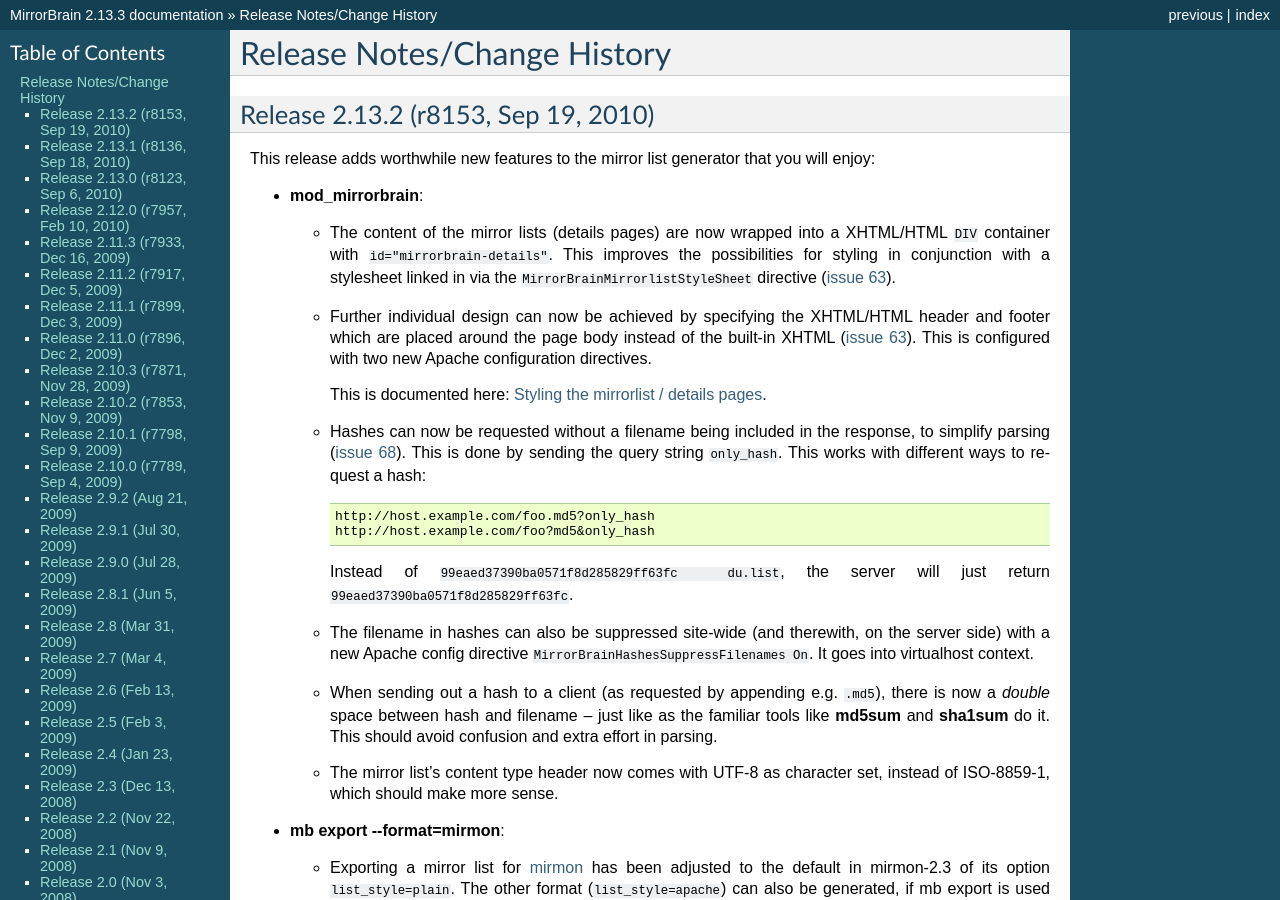
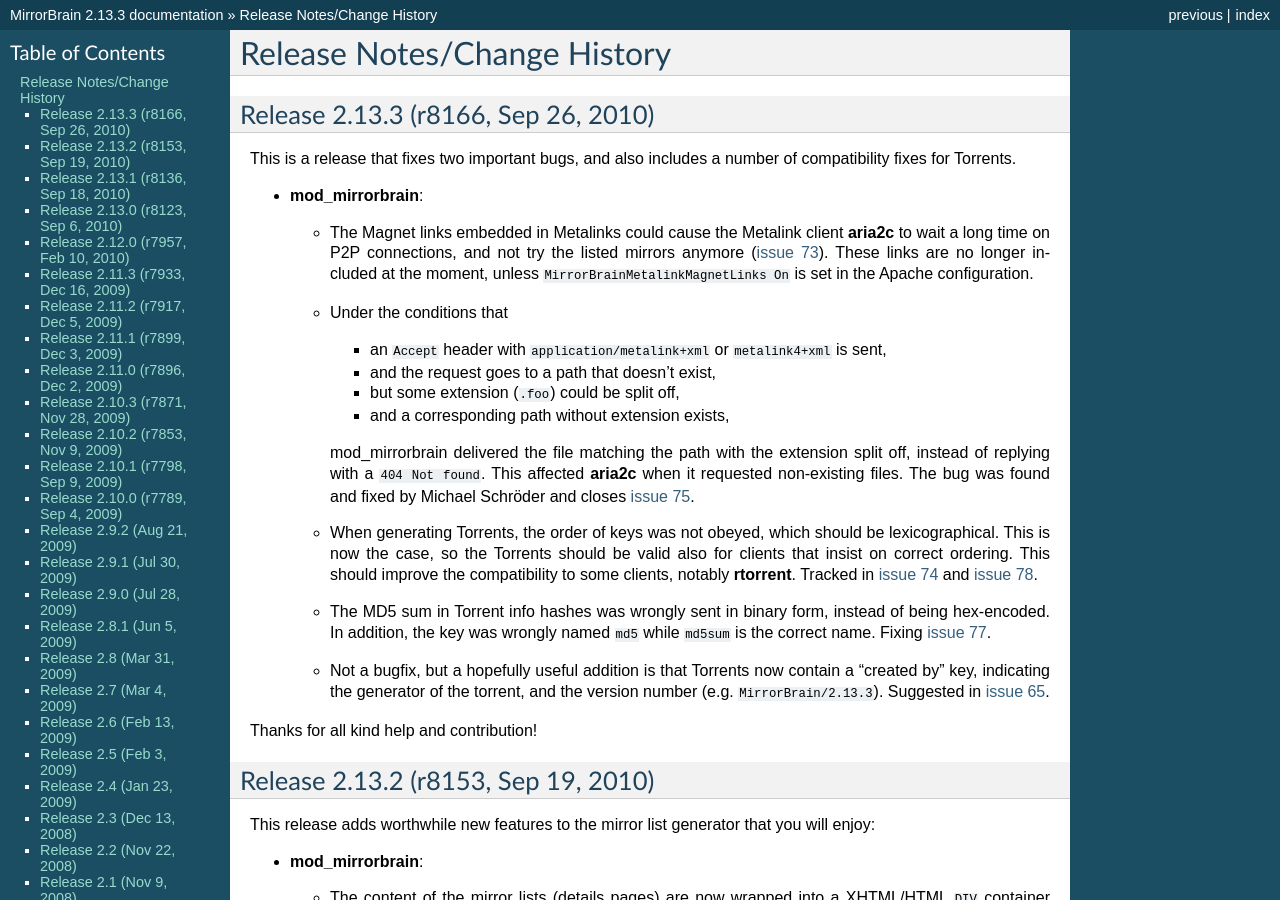
Before and after one commit to hayalci/mirrorbrain, a Sphinx documentation site: the page built from docs/changes.rst, in a window 1280 px wide and 900 px high. Built offline with Sphinx 7.4.7, drawn with Linux system fonts in a browser that asks for light colours.

Commit message:
release notes for 2.13.3
git-svn-id: http://svn.mirrorbrain.org/svn/mirrorbrain/trunk@8165 2d291e14-ff0c-0410-a3fa-d5caa9871f55

```diff
--- a/docs/changes.rst
+++ b/docs/changes.rst
@@ -2,6 +2,54 @@
 
 Release Notes/Change History
 ============================
+
+
+Release 2.13.3 (r8166, Sep 26, 2010)
+------------------------------------
+
+This is a release that fixes two important bugs, and also includes a number of
+compatibility fixes for Torrents.
+
+* :program:`mod_mirrorbrain`:
+
+  - The Magnet links embedded in Metalinks could cause the Metalink client
+    :program:`aria2c` to wait a long time on P2P connections, and not try the
+    listed mirrors anymore (`issue 73`_). These links are no longer included at
+    the moment, unless ``MirrorBrainMetalinkMagnetLinks On`` is set in the
+    Apache configuration.
+  - Under the conditions that
+
+    + an ``Accept`` header with ``application/metalink+xml`` or ``metalink4+xml`` is sent,
+    + and the request goes to a path that doesn't exist,
+    + but some extension (``.foo``) could be split off,
+    + and a corresponding path without extension exists,
+
+    mod_mirrorbrain delivered the file matching the path with the extension
+    split off, instead of replying with a ``404 Not found``. This affected
+    :program:`aria2c` when it requested non-existing files. The bug was found
+    and fixed by Michael Schröder and closes `issue 75`_.
+  - When generating Torrents, the order of keys was not obeyed, which should be
+    lexicographical. This is now the case, so the Torrents should be valid also
+    for clients that insist on correct ordering. This should improve the
+    compatibility to some clients, notably :program:`rtorrent`. Tracked in
+    `issue 74`_ and `issue 78`_.
+  - The MD5 sum in Torrent info hashes was wrongly sent in binary form, instead
+    of being hex-encoded. In addition, the key was wrongly named ``md5`` while
+    ``md5sum`` is the correct name. Fixing `issue 77`_.
+  - Not a bugfix, but a hopefully useful addition is that Torrents now contain
+    a "created by" key, indicating the generator of the torrent, and the
+    version number (e.g. ``MirrorBrain/2.13.3``). Suggested in `issue 65`_.
+
+Thanks for all kind help and contribution!
+
+.. _`issue 65`: http://mirrorbrain.org/issues/issue65
+.. _`issue 73`: http://mirrorbrain.org/issues/issue73
+.. _`issue 74`: http://mirrorbrain.org/issues/issue74
+.. _`issue 75`: http://mirrorbrain.org/issues/issue75
+.. _`issue 77`: http://mirrorbrain.org/issues/issue77
+.. _`issue 78`: http://mirrorbrain.org/issues/issue78
+
+
 
 
 Release 2.13.2 (r8153, Sep 19, 2010)
```
